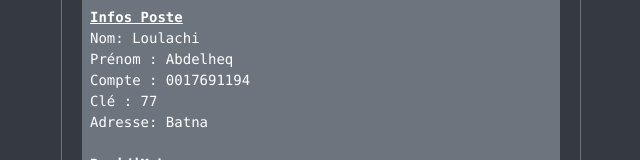
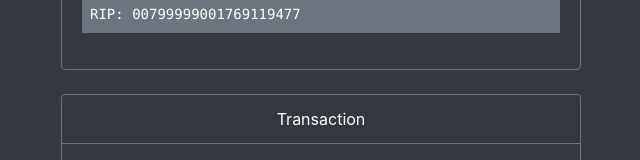
Before and after one commit to markmiro/americancreditcard, a Next.js app: page /request-card in a window 1280 px wide. Shown: the part 1824-1984 px from the top of the page, without its empty margins (319-959 px from the left). Built offline with nearby package versions, Linux system fonts and the light colour scheme.

Commit message:
Move transaction section down

```diff
--- a/components/request-card/index.js
+++ b/components/request-card/index.js
@@ -68,7 +68,7 @@ export function Form() {
         last_modified: resizedFile.lastModified,
         size: resizedFile.size,
         type: resizedFile.type,
-        data_url: resizedFile.dataUrl
+        data_url: resizedFile.dataUrl,
       };
     };
 
@@ -102,7 +102,7 @@ export function Form() {
       address: e.target["address"].value,
       referral_code: e.target["referral_code"]?.value ?? "",
       dinar_amount: e.target["dinar_amount"]?.value ?? 0,
-      txn_reference: e.target["txn_reference"]?.value ?? ""
+      txn_reference: e.target["txn_reference"]?.value ?? "",
     };
 
     try {
@@ -111,7 +111,7 @@ export function Form() {
         data,
         frontImage: await getImageData(frontImage),
         backImage: await getImageData(backImage),
-        receiptImage: await getImageData(receiptImage)
+        receiptImage: await getImageData(receiptImage),
       });
       // Don't reset anything, just change route when success
       goToSuccess();
@@ -223,6 +223,10 @@ export function Form() {
 
       <div className="pt-4" />
 
+      <PaymentDetails />
+
+      <div className="pt-4" />
+
       <div className="card bg-dark border-secondary">
         <div className="card-header border-secondary text-center">
           Transaction
@@ -242,10 +246,6 @@ export function Form() {
 
       <div className="pt-4" />
 
-      <PaymentDetails />
-
-      <div className="pt-4" />
-
       <button
         type="submit"
         className="btn btn-primary btn-block"
```
